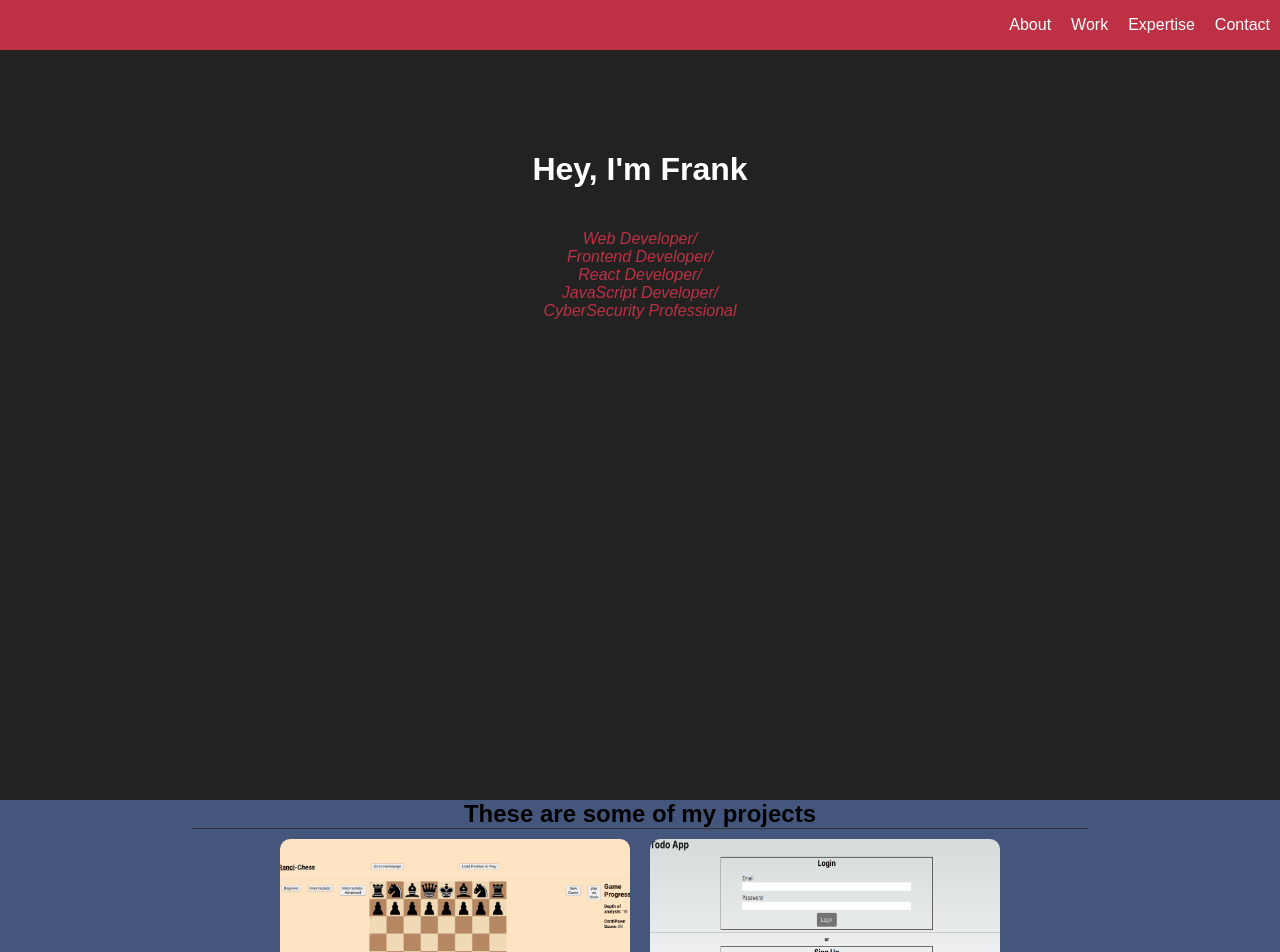
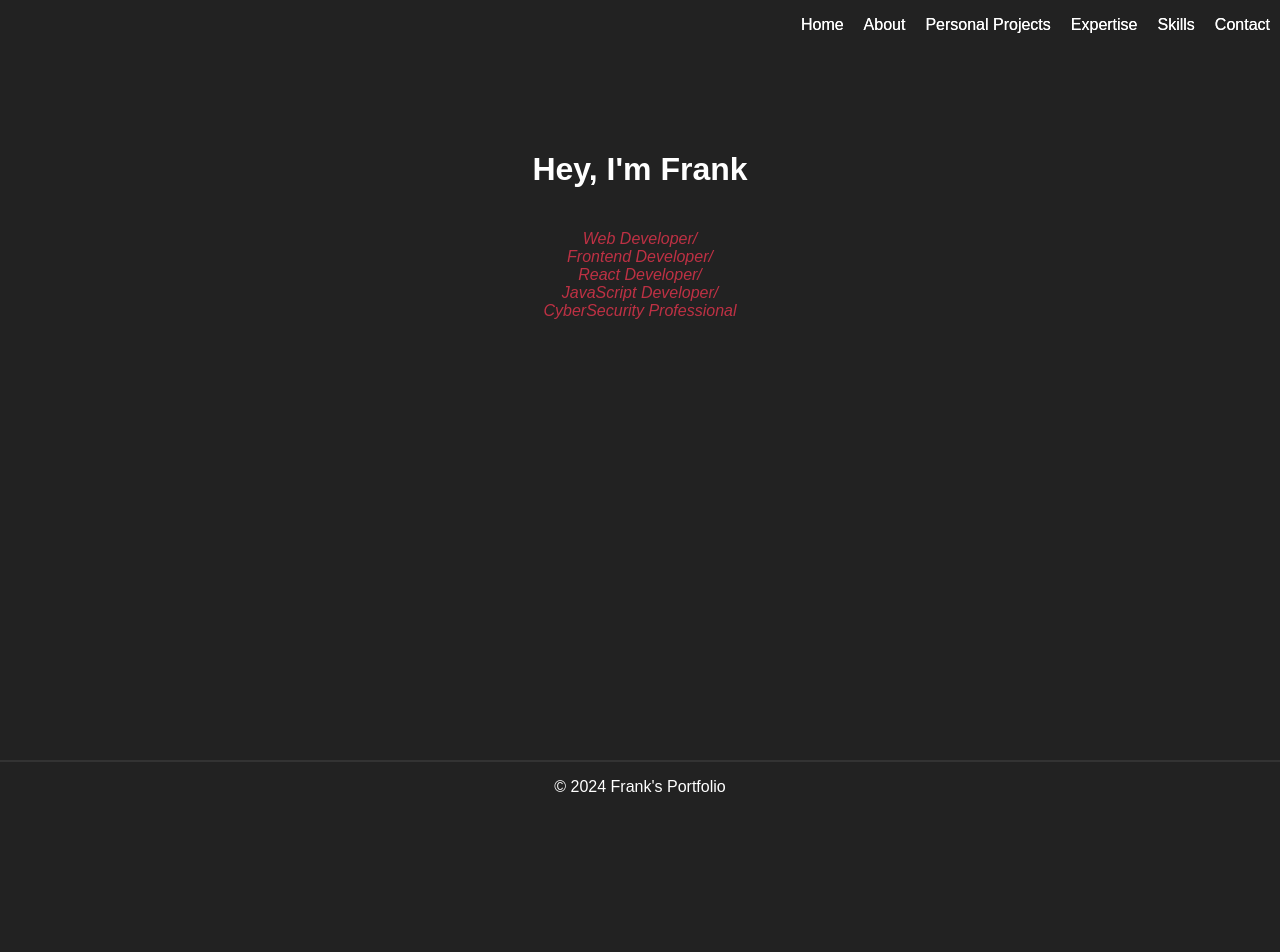
Before and after one commit to Ranci-18/frank-portfolio-website, a React app: page / in a window 1280 px wide. Shown: the top 952 px of the page. After the commit the page ends 800 px from the top, so only its background shows below. Built offline with nearby package versions, Linux system fonts and the light colour scheme.

Commit message:
add home component

```diff
--- a/src/components/Header.tsx
+++ b/src/components/Header.tsx
@@ -6,9 +6,11 @@ const Header: React.FC = () => {
             <header>
                 <nav id="navbar">
                     <ul>
-                    <li><a href="#welcome-section">About</a></li>
-                    <li><a href="#projects">Work</a></li>
+                    <li><a href="#welcome-section">Home</a></li>
+                    <li><a href="#about">About</a></li>
+                    <li><a href="#projects">Personal Projects</a></li>
                     <li><a href="#professional">Expertise</a></li>
+                    <li><a href="#skills">Skills</a></li>
                     <li><a href="#contact">Contact</a></li>
                     </ul>
                 </nav>
--- /dev/null
+++ b/src/components/Home.tsx
@@ -0,0 +1,14 @@
+import Footer from "./Footer";
+import Header from "./Header";
+import Welcome from "./Welcome";
+
+const Home: React.FC = () => {
+    return (
+        <>
+            <Header />
+            <Welcome />
+        </>
+    );
+}
+
+export default Home;
--- a/src/components/Welcome.tsx
+++ b/src/components/Welcome.tsx
@@ -1,4 +1,3 @@
-import react from 'react';
 
 const Welcome: React.FC = () => {
     return (
--- a/src/css/header.css
+++ b/src/css/header.css
@@ -1,7 +1,6 @@
 /* header */
 header {
     position: fixed;
-    background-color: #be3144;
     width: 100%;
 }
 #navbar ul {
--- a/src/index.tsx
+++ b/src/index.tsx
@@ -2,22 +2,21 @@ import './styles.css';
 import React from 'react';
 import { createRoot } from 'react-dom/client';
 import Header from './components/Header';
-import Welcome from './components/Welcome';
-import Projects from './components/Projects';
 import Footer from './components/Footer';
-import Contact from './components/Contact';
-import Proffesional from './components/Proffesional';
+import Home from './components/Home';
 import { BrowserRouter, Route, Routes } from 'react-router-dom';
 
 const App: React.FC = () => {
     return (
         <BrowserRouter>
-            <Header />
-            <Welcome />
-            <Projects />
-            <Proffesional />
-            <Contact />
+            <div id='app'>
+                <Header />
+                <Routes>
+                    <Route path="/" element={<Home />} />
+
+                </Routes>
             <Footer />
+            </div>
         </BrowserRouter>
     );
 }
--- a/src/styles.css
+++ b/src/styles.css
@@ -2,7 +2,9 @@
     box-sizing: border-box;
 }
 
-
+#app {
+    height: 100vh;
+}
 
 /* welcome section */
 #welcome-section {
```
